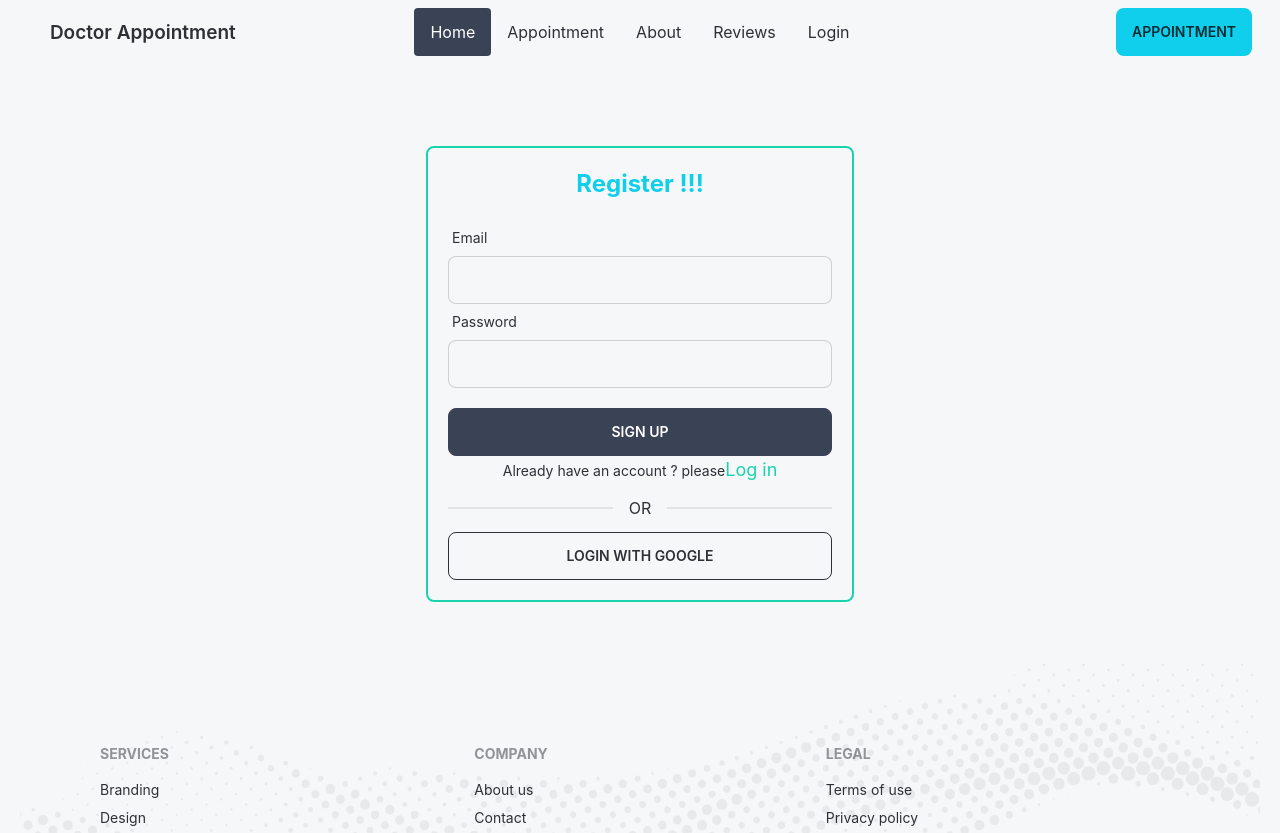
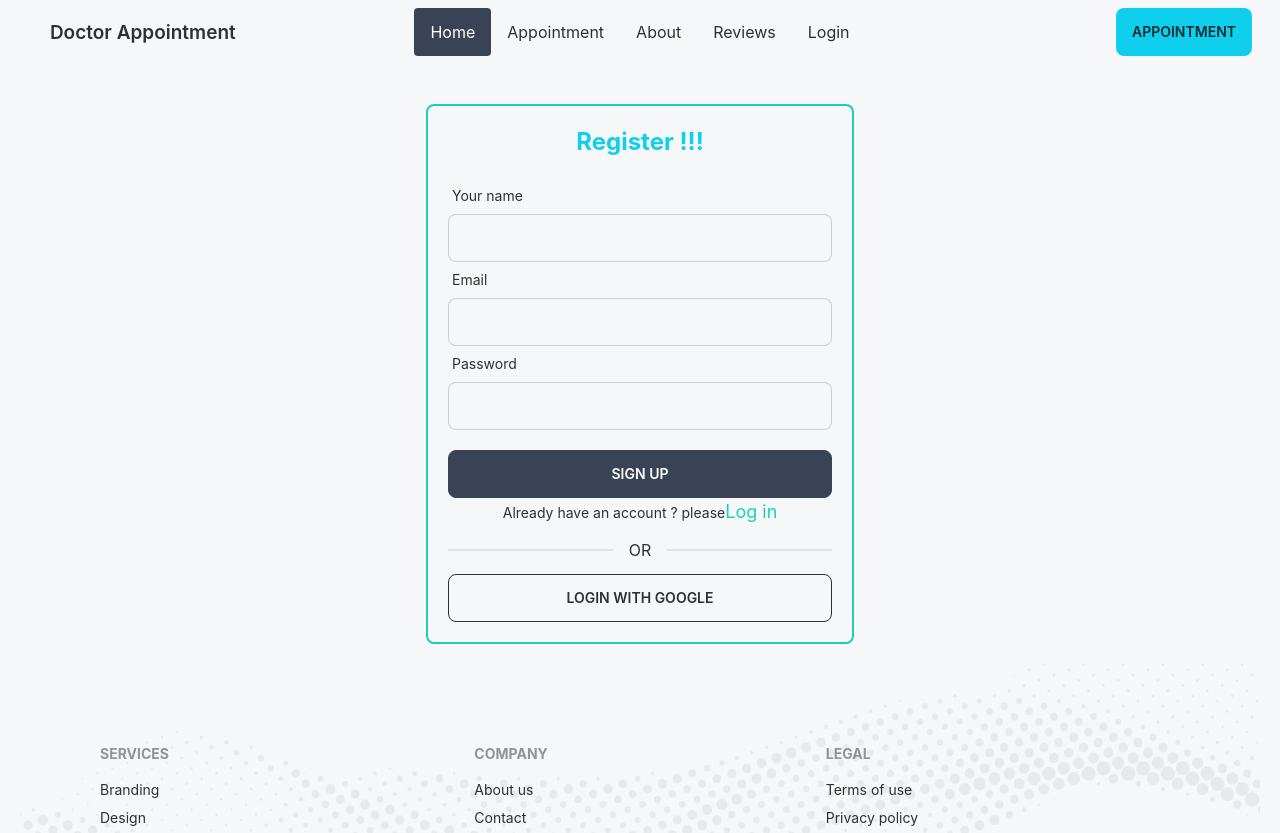
Before and after one commit to islammd39/doctor-appointment-wesite, a React (Create React App) app: page /signup in a window 1280 px wide. Shown: the top 833 px of the page. Built offline with nearby package versions, Linux system fonts and the light colour scheme.

Commit message:
validation emplement

```diff
--- a/src/Pages/Log/SignUp.js
+++ b/src/Pages/Log/SignUp.js
@@ -20,6 +20,22 @@ const SignUp = () => {
           <form onSubmit={handleSubmit(onSubmit)} className="w-96">
             <div className="form-control w-full">
               <label className="label">
+                <span className="label-text">Your name</span>
+              </label>
+              <input
+                {...register("name", { required: true })}
+                type="text"
+                className="input input-bordered w-full"
+                aria-invalid={errors.name ? "true" : "false"}
+              />
+              {errors.name?.type === "required" && (
+                <p className="text-red-400 my-2" role="alert">
+                  Your name is required
+                </p>
+              )}
+            </div>
+            <div className="form-control w-full">
+              <label className="label">
                 <span className="label-text">Email</span>
               </label>
               <input
@@ -39,11 +55,20 @@ const SignUp = () => {
                 <span className="label-text">Password</span>
               </label>
               <input
-                {...register("password", { required: "password is required", minLength:{value:6, message:"password must be six character"} })}
+                {...register("password", {
+                  required: "password is required",
+                  minLength: {
+                    value: 6,
+                    message: "password must be six character",
+                  },
+                  pattern: {value:/^(?=[^A-Z]*[A-Z])(?=[^a-z]*[a-z])(?=[^0-9]*[0-9])/, message:"password must be strong" }
+                })}
                 type="password"
                 className="input input-bordered w-full"
               />
-              {errors.password && <p className="text-red-400 my-2">{errors.password?.message}</p>}
+              {errors.password && (
+                <p className="text-red-400 my-2">{errors.password?.message}</p>
+              )}
             </div>
             <input
               type="submit"
```
